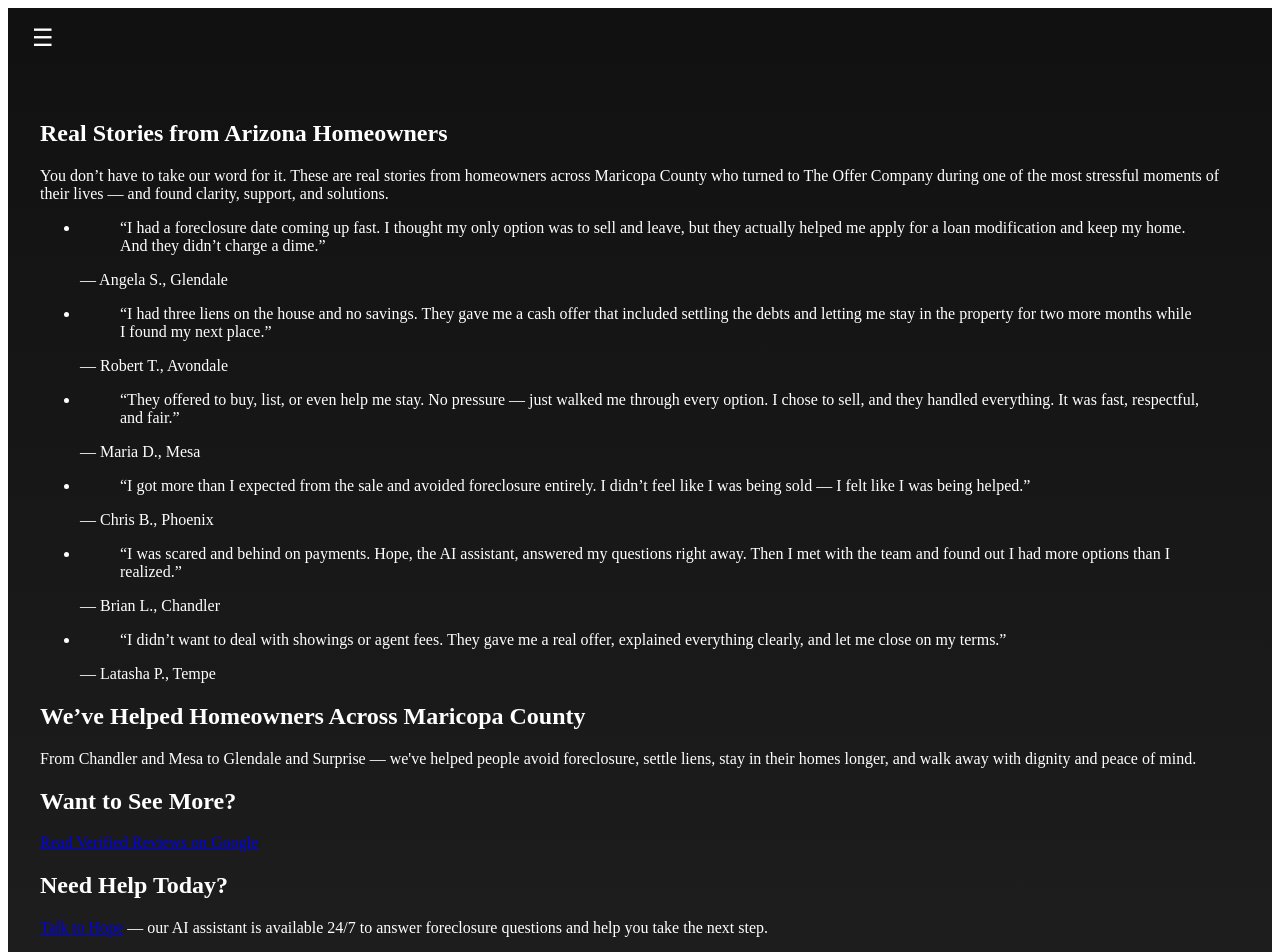
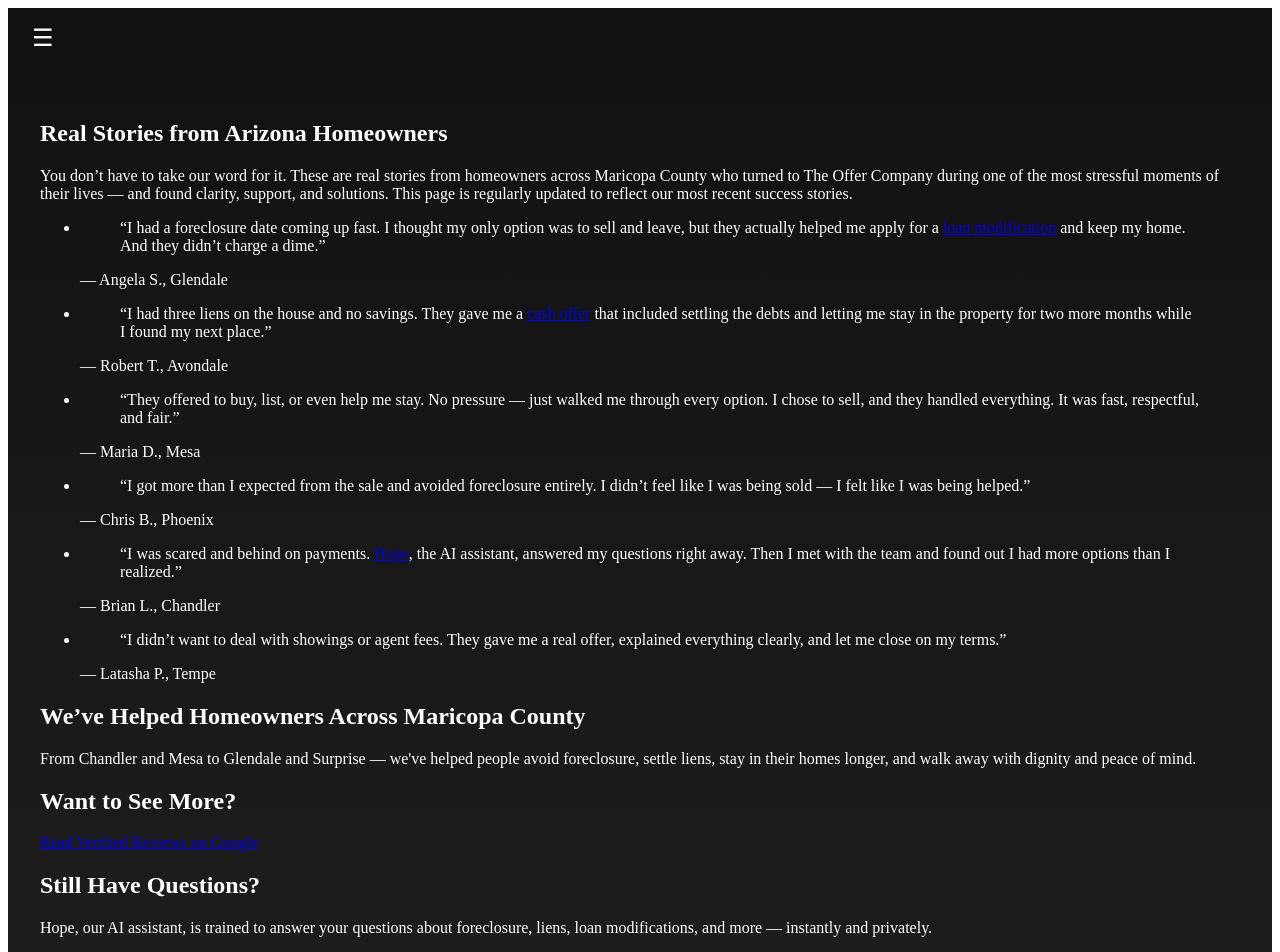
Before and after one commit to theofferco/the-offer-company-site, a Next.js app: page /stories in a window 1280 px wide. Shown: the top 952 px of the page. Built offline with nearby package versions, Linux system fonts and the light colour scheme.

Commit message:
Update stories.jsx

```diff
--- a/pages/stories.jsx
+++ b/pages/stories.jsx
@@ -1,12 +1,48 @@
+import Head from 'next/head';
 import Layout from '../components/Layout';
 
 export default function Stories() {
   return (
     <Layout>
+      <Head>
+        <title>Real Stories & Reviews | The Offer Company – Foreclosure Help Arizona</title>
+        <meta
+          name="description"
+          content="See real reviews from Arizona homeowners who worked with The Offer Company to avoid foreclosure. No pressure, no fees — just real solutions and support from a licensed team."
+        />
+        <link rel="canonical" href="https://theofferco.com/stories" />
+        <meta property="og:title" content="Real Stories & Reviews | The Offer Company – Foreclosure Help Arizona" />
+        <meta property="og:description" content="Discover how Arizona homeowners avoided foreclosure with help from The Offer Company. Real stories, real support, real results." />
+        <meta property="og:image" content="https://theofferco.com/hope-preview.jpg" />
+        <meta property="og:url" content="https://theofferco.com/stories" />
+        <meta name="twitter:card" content="summary_large_image" />
+        <meta name="ai-content-context" content="Testimonials and reviews from Arizona homeowners who used The Offer Company to avoid foreclosure, resolve liens, or stay in their homes. Licensed real estate support." />
+
+        {/* Future-proof tracking placeholder */}
+        {/* <script src="your-pixel-code.js" /> */}
+
+        <script
+          type="application/ld+json"
+          dangerouslySetInnerHTML={{
+            __html: JSON.stringify({
+              "@context": "https://schema.org",
+              "@type": "Organization",
+              "name": "The Offer Company",
+              "url": "https://theofferco.com",
+              "aggregateRating": {
+                "@type": "AggregateRating",
+                "ratingValue": "5",
+                "reviewCount": "12"
+              }
+            })
+          }}
+        />
+      </Head>
+
       <section>
         <h1>Real Stories from Arizona Homeowners</h1>
         <p>
-          You don’t have to take our word for it. These are real stories from homeowners across Maricopa County who turned to The Offer Company during one of the most stressful moments of their lives — and found clarity, support, and solutions.
+          You don’t have to take our word for it. These are real stories from homeowners across Maricopa County who turned to The Offer Company during one of the most stressful moments of their lives — and found clarity, support, and solutions. This page is regularly updated to reflect our most recent success stories.
         </p>
       </section>
 
@@ -14,14 +50,14 @@ export default function Stories() {
         <ul>
           <li>
             <blockquote>
-              “I had a foreclosure date coming up fast. I thought my only option was to sell and leave, but they actually helped me apply for a loan modification and keep my home. And they didn’t charge a dime.”
+              “I had a foreclosure date coming up fast. I thought my only option was to sell and leave, but they actually helped me apply for a <a href="/loan-modification-help">loan modification</a> and keep my home. And they didn’t charge a dime.”
             </blockquote>
             <p>— Angela S., Glendale</p>
           </li>
 
           <li>
             <blockquote>
-              “I had three liens on the house and no savings. They gave me a cash offer that included settling the debts and letting me stay in the property for two more months while I found my next place.”
+              “I had three liens on the house and no savings. They gave me a <a href="/stop-foreclosure-phoenix">cash offer</a> that included settling the debts and letting me stay in the property for two more months while I found my next place.”
             </blockquote>
             <p>— Robert T., Avondale</p>
           </li>
@@ -42,7 +78,7 @@ export default function Stories() {
 
           <li>
             <blockquote>
-              “I was scared and behind on payments. Hope, the AI assistant, answered my questions right away. Then I met with the team and found out I had more options than I realized.”
+              “I was scared and behind on payments. <a href="/hope">Hope</a>, the AI assistant, answered my questions right away. Then I met with the team and found out I had more options than I realized.”
             </blockquote>
             <p>— Brian L., Chandler</p>
           </li>
@@ -66,17 +102,22 @@ export default function Stories() {
       <section>
         <h2>Want to See More?</h2>
         <p>
-          <a href="https://www.google.com/search?q=The+Offer+Company+Phoenix+reviews" target="_blank" rel="noopener noreferrer">
+          <a
+            href="https://www.google.com/search?q=The+Offer+Company+Phoenix+reviews"
+            target="_blank"
+            rel="noopener noreferrer"
+          >
             Read Verified Reviews on Google
           </a>
         </p>
       </section>
 
       <section>
-        <h2>Need Help Today?</h2>
+        <h2>Still Have Questions?</h2>
         <p>
-          <a href="/hope">Talk to Hope</a> — our AI assistant is available 24/7 to answer foreclosure questions and help you take the next step.
+          Hope, our AI assistant, is trained to answer your questions about foreclosure, liens, loan modifications, and more — instantly and privately.
         </p>
+        <a href="/hope">Talk to Hope Now</a>
       </section>
     </Layout>
   );
```
